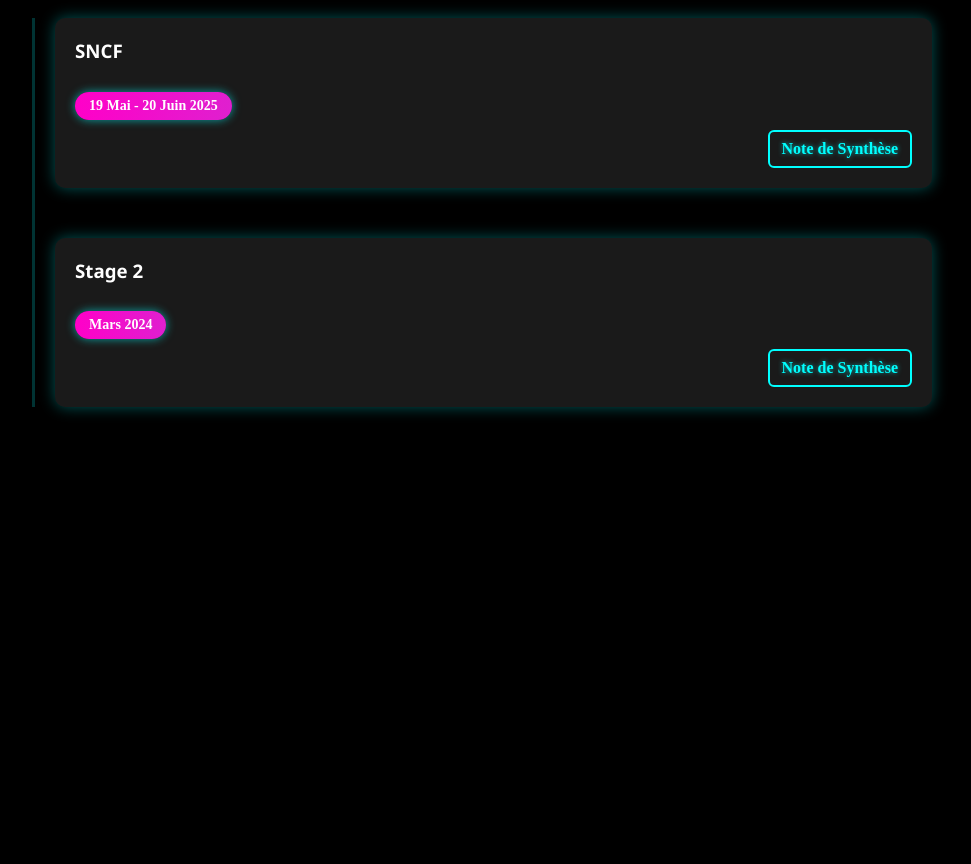
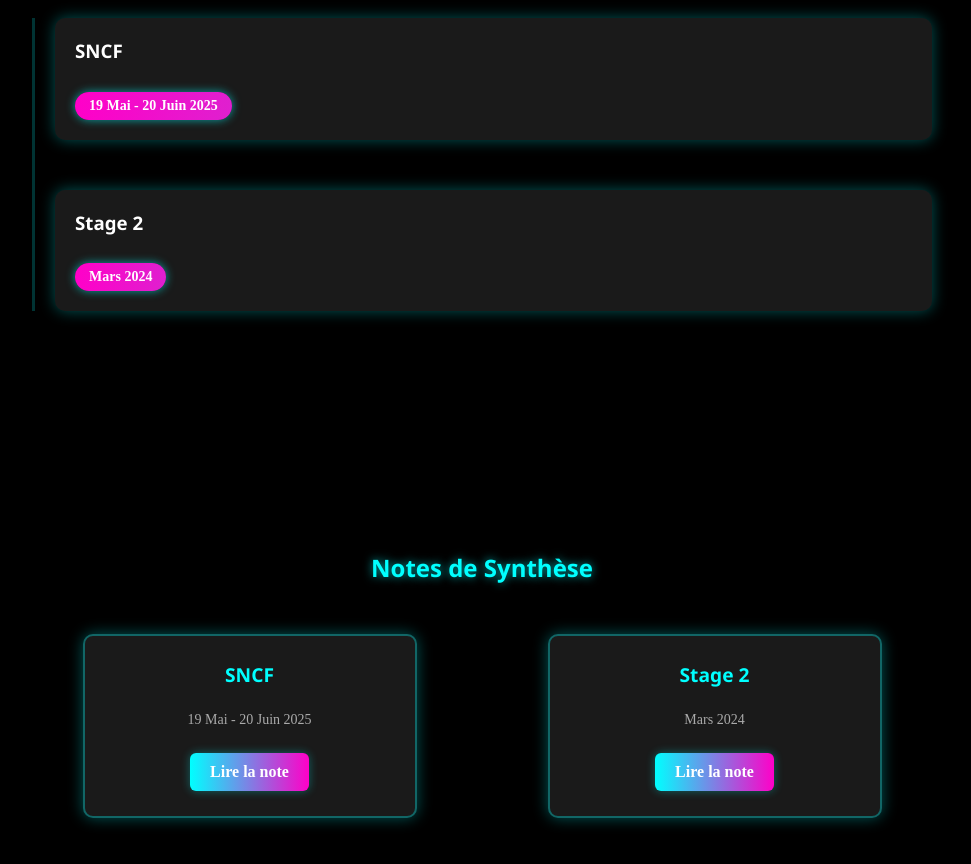
Before and after one commit to David-533/Portfolio, a Vue app: page /parcours in a window 1280 px wide. Shown: the part 1080-1944 px from the top of the page, without its empty margins (158-1129 px from the left). Before the commit the page ends 1587 px from the top, so only its background shows below. Built offline with nearby package versions, Linux system fonts and the light colour scheme.

Commit message:
reset parcours.vue

```diff
--- a/src/Views/Accueil.vue
+++ b/src/Views/Accueil.vue
@@ -6,11 +6,12 @@
       src="https://i.pinimg.com/originals/22/c8/87/22c887ab8cd375d078f0f2178e400374.gif"
       alt="Animation accueil"
     >
-    <div class="texte-sur-image">
-      <h1>DAVID RAMIN</h1>
-      <p>ETUDIANT EN BTS SIO - OPTION SLAM</p>
-      <p>Bienvenue sur mon Portfolio</p>
-    </div>
+  </div>
+
+  <div class="texte-sur-image">
+    <h1>DAVID RAMIN</h1>
+    <p>ETUDIANT EN BTS SIO - OPTION SLAM</p>
+    <p>Bienvenue sur mon Portfolio</p>
   </div>
 </template>
 
@@ -28,15 +29,9 @@
 }
 
 /* Image responsive et limitée à la taille de l'écran */
-.page_accueil {
-  position: relative;
-  width: 100%;
-  height: 100vh;
-}
-
 .page_accueil img {
   width: 100%;
-  height: 100%;
+  max-height: 100vh; /* Hauteur maximale = hauteur écran */
   object-fit: cover; /* L'image remplit l'espace sans déformer */
   display: block;
 }
--- a/src/Views/Parcours.vue
+++ b/src/Views/Parcours.vue
@@ -33,15 +33,29 @@
         <div class="timeline-content">
           <h3>SNCF</h3>
           <div class="bulle-date">19 Mai - 20 Juin 2025</div>
-          <a href="https://docs.google.com/document/d/1iJk8K_P8Y5GqTHFvMJmAL3AUDnLNSXkruNEG96JNSZQ/edit?usp=drive_link" target="_blank" class="btn-rapport">Note de Synthèse</a>
         </div>
       </div>
       <div class="timeline-item">
         <div class="timeline-content">
           <h3>Stage 2</h3>
           <div class="bulle-date">Mars 2024</div>
-          <a href="https://docs.google.com/document/d/1V3HrWaQiUUAHQSNflrX6WqDdDpQy0uVBTqnKsH-bKsQ/edit?tab=t.0" target="_blank" class="btn-rapport">Note de Synthèse</a>
         </div>
+      </div>
+    </div>
+  </div>
+
+  <div class="section" id="notes-synthese">
+    <h2>Notes de Synthèse</h2>
+    <div class="notes-container">
+      <div class="note-card">
+        <h3>SNCF</h3>
+        <p class="note-date">19 Mai - 20 Juin 2025</p>
+        <a href="https://docs.google.com/document/d/1iJk8K_P8Y5GqTHFvMJmAL3AUDnLNSXkruNEG96JNSZQ/edit?usp=drive_link" target="_blank" class="btn-note">Lire la note</a>
+      </div>
+      <div class="note-card">
+        <h3>Stage 2</h3>
+        <p class="note-date">Mars 2024</p>
+        <a href="https://docs.google.com/document/d/1V3HrWaQiUUAHQSNflrX6WqDdDpQy0uVBTqnKsH-bKsQ/edit?tab=t.0" target="_blank" class="btn-note">Lire la note</a>
       </div>
     </div>
   </div>
@@ -133,25 +147,64 @@
   transform: scale(1.03);
 }
 
-/* Boutons Note de Synthèse alignés à droite */
-.btn-rapport {
-  display: inline-block;
-  margin-left: auto;  /* pousse le bouton à droite */
-  margin-top: 10px;
-  padding: 8px 12px;
-  border: 2px solid #00ffff;
-  border-radius: 6px;
-  color: #00ffff;
-  text-decoration: none;
-  font-weight: bold;
-  transition: 0.3s;
-  text-shadow: 0 0 5px #00ffffaa;
+/* Section Notes de Synthèse */
+.notes-container {
+  display: grid;
+  grid-template-columns: repeat(auto-fit, minmax(250px, 1fr));
+  gap: 30px;
+  justify-items: center;
 }
 
-.btn-rapport:hover {
-  background: #00ffff;
-  color: #111;
-  box-shadow: 0 0 15px #00ffff;
+.note-card {
+  background-color: #1a1a1a;
+  border: 2px solid #00ffff55;
+  border-radius: 10px;
+  padding: 25px;
+  width: 280px;
+  text-align: center;
+  box-shadow: 0 0 15px #00ffff55;
+  transition: all 0.3s ease;
+  display: flex;
+  flex-direction: column;
+  align-items: center;
+}
+
+.note-card:hover {
+  transform: scale(1.05);
+  border-color: #00ffff;
+  box-shadow: 0 0 25px #00ffff77;
+}
+
+.note-card h3 {
+  color: #00ffff;
+  margin-top: 0;
+  margin-bottom: 10px;
+  font-family: 'Segoe UI', sans-serif;
+  font-size: 1.2rem;
+}
+
+.note-date {
+  color: #aaa;
+  font-size: 14px;
+  margin-bottom: 15px;
+}
+
+.btn-note {
+  display: inline-block;
+  margin-top: 10px;
+  padding: 10px 20px;
+  background: linear-gradient(90deg, #00ffff, #ff00c8);
+  color: white;
+  text-decoration: none;
+  border-radius: 6px;
+  font-weight: bold;
+  transition: all 0.3s ease;
+  box-shadow: 0 0 10px #00ffff55;
+}
+
+.btn-note:hover {
+  transform: scale(1.1);
+  box-shadow: 0 0 20px #00ffffaa;
 }
 
 /* Responsive */
@@ -165,9 +218,12 @@
     width: 100%;
   }
 
-  .btn-rapport {
-    align-self: flex-start; /* sur mobile bouton à gauche pour éviter débordement */
-    margin-left: 0;
+  .notes-container {
+    grid-template-columns: 1fr;
+  }
+
+  .note-card {
+    width: 100%;
   }
 }
 </style>
```
